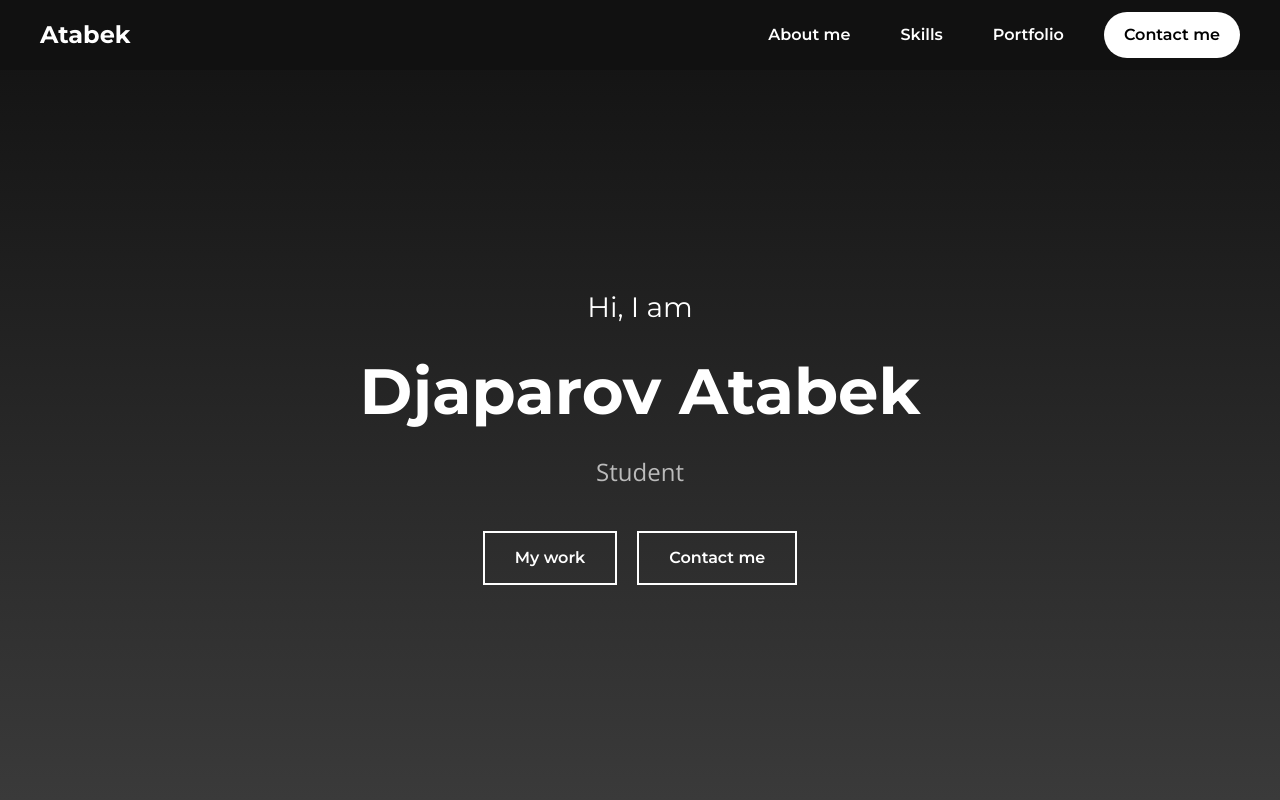
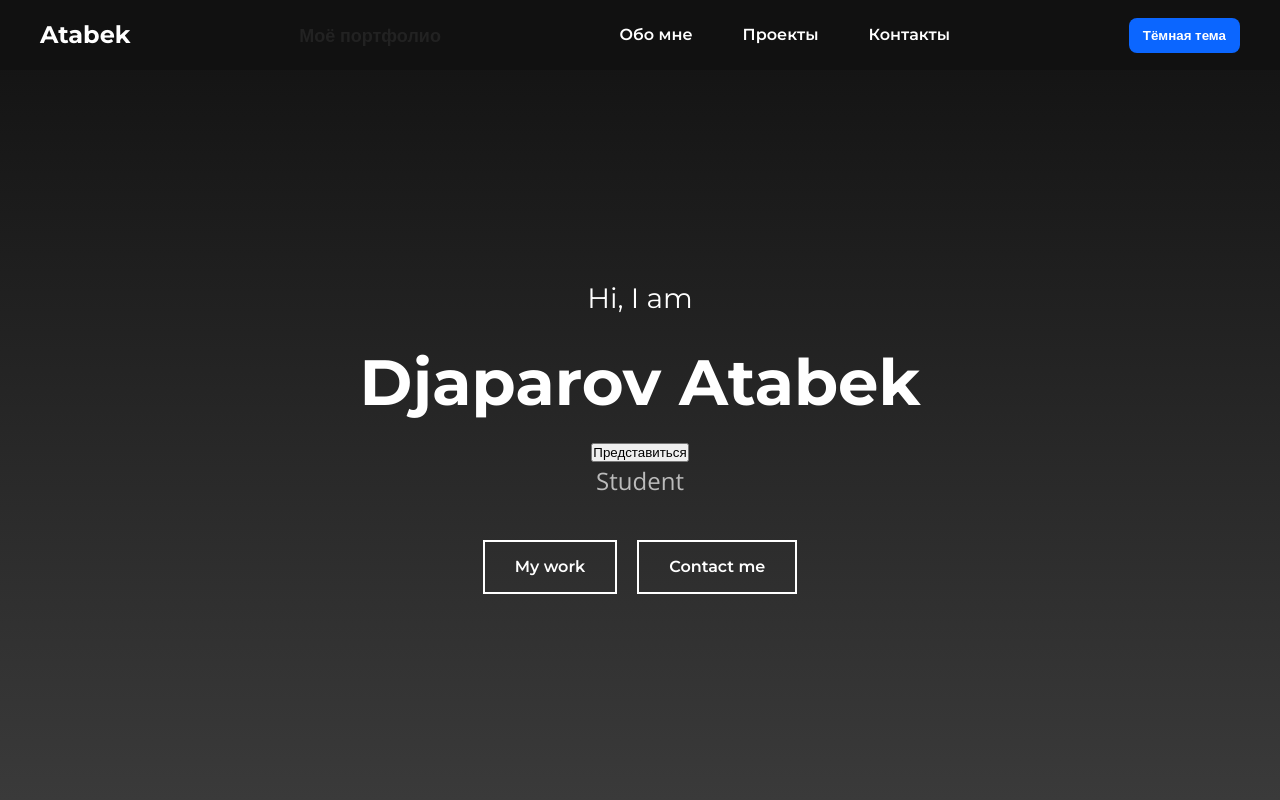
Before and after one commit to AtabekDjaparov/Atabekportfolio, a plain HTML site: page portfolio-simple/index.html in a window 1280 px wide. Shown: the top 800 px of the page. Drawn offline with nearby package versions, Linux system fonts and the light colour scheme.

Commit message:
Update index.html

```diff
--- a/portfolio-simple/index.html
+++ b/portfolio-simple/index.html
@@ -15,24 +15,35 @@
 <body>
 
 
+  <script src="script.js" defer></script>
+  <script src="app.js" defer></script>
   <header class="header" id="top">
-    <a href="#top" class="logo">Atabek</a>
+    <a href="#hero" class="logo">Atabek</a>
 
 
-    <button class="menu-button" id="menuButton">&#9776;</button>
-
-    <nav class="menu" id="menu">
-      <a href="#about">About me</a>
-      <a href="#skills">Skills</a>
-      <a href="#portfolio">Portfolio</a>
-      <a href="#contact" class="contact-link">Contact me</a>
-    </nav>
+  <div class="brand">Моё портфолио</div>
+        <nav>
+          <div class="menu" id="menu">
+            <a href="#about">Обо мне</a>
+            <a href="#skills">Проекты</a>
+            <a href="#contact">Контакты</a>
+          </div>
+          <button class="hamburger" id="hamburger" aria-expanded="false" aria-controls="menu" aria-label="Открыть меню">
+            <span class="hamburger-bars" aria-hidden="true">
+              <span class="bar"></span>
+              <span class="bar"></span>
+              <span class="bar"></span>
+            </span>
+          </button>
+        </nav>
+        <button class="btn" id="theme-toggle">Тёмная тема</button>
   </header>
 
 
-  <section class="hero">
+  <section class="hero" id = "hero">
     <p class="hero-small">Hi, I am</p>
-    <h1>Djaparov Atabek</h1>
+    <h1 id = "greeting">Djaparov Atabek</h1>
+    <button id="askName">Представиться</button>
     <p class="hero-job">Student</p>
 
     <div class="hero-links">
```
